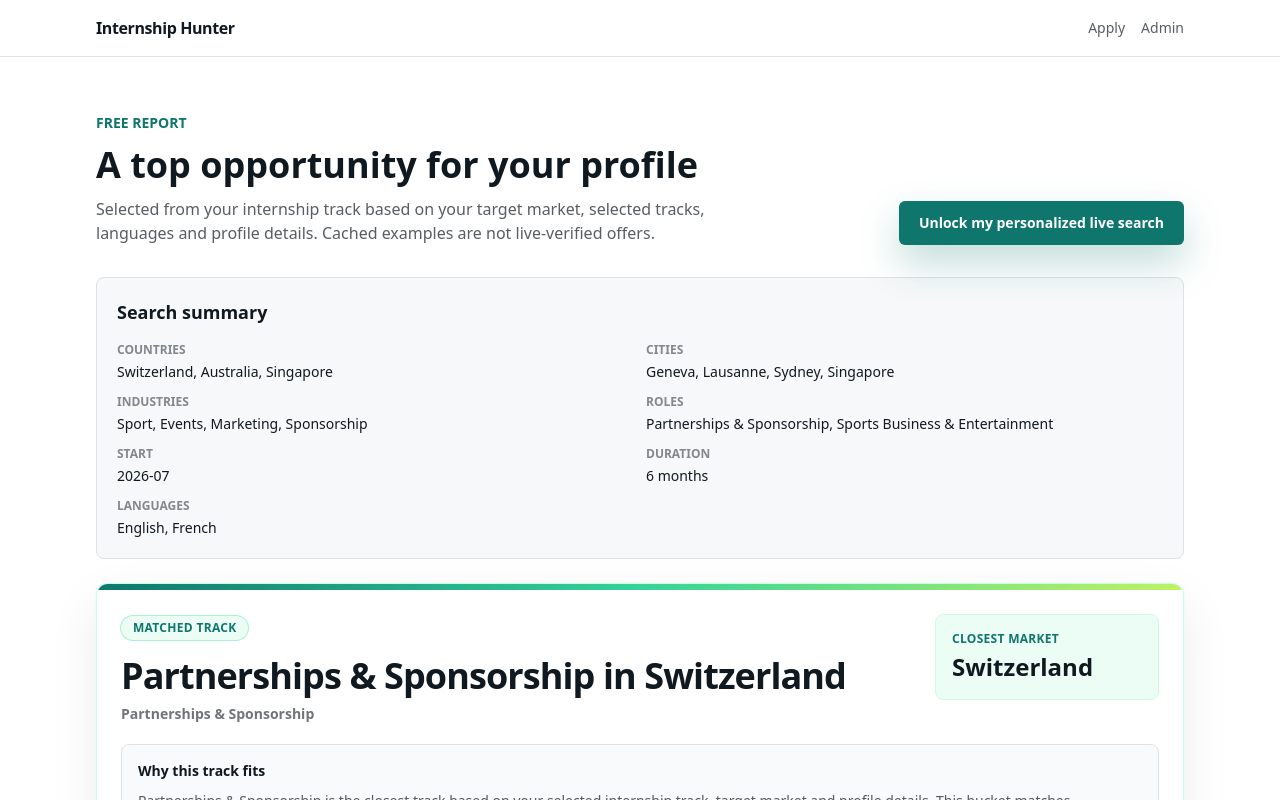
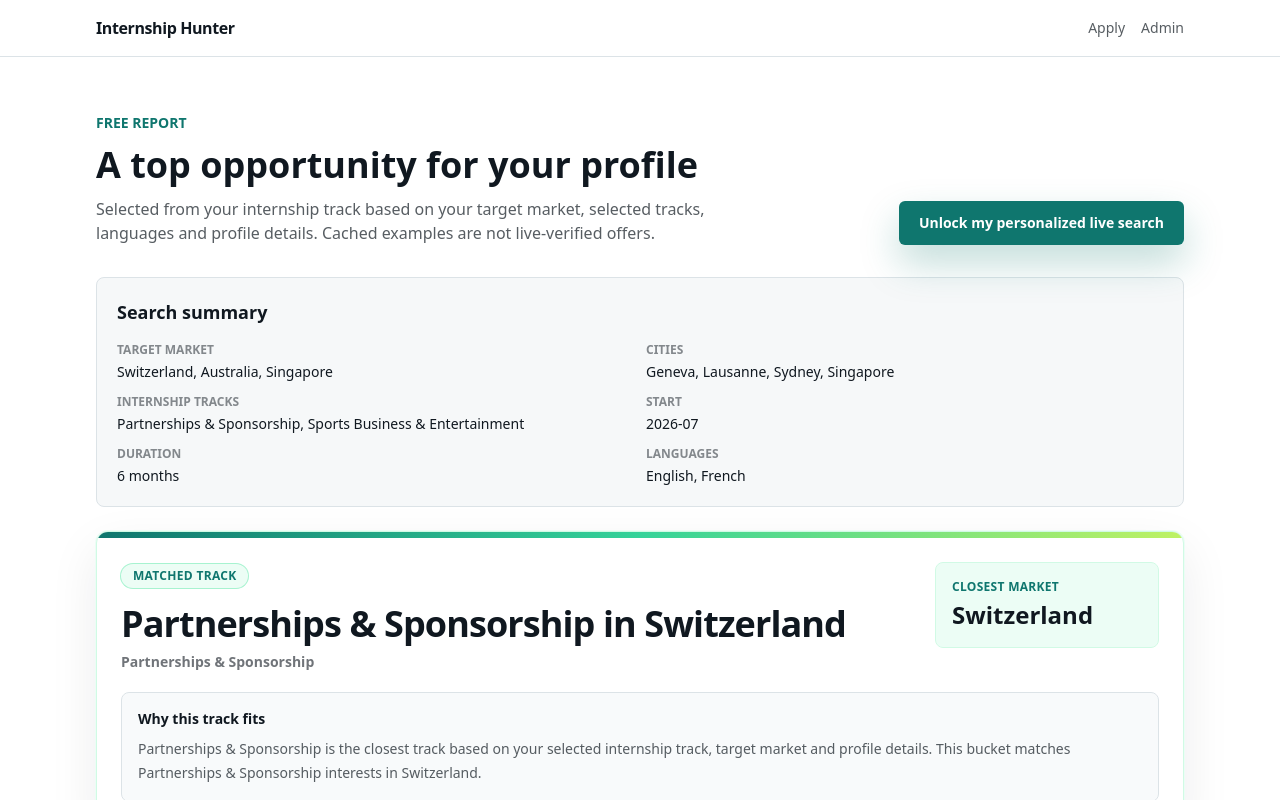
Before and after one commit to paulcuillerot-star/internshiphunter, a Next.js app: page /report/1 in a window 1280 px wide. Shown: the top 800 px of the page. Built offline with nearby package versions, Linux system fonts and the light colour scheme; no server answers.

Commit message:
Align search summary with guided form fields

```diff
--- a/components/SearchSummary.tsx
+++ b/components/SearchSummary.tsx
@@ -1,6 +1,14 @@
 import type { CandidateProfile } from "@/lib/types";
 
 export function SearchSummary({ profile }: { profile: CandidateProfile }) {
-  const rows = [["Countries", profile.targetCountries.join(", ")], ["Cities", profile.targetCities.join(", ") || "Flexible"], ["Industries", profile.targetIndustries.join(", ") || "Flexible"], ["Roles", profile.desiredRoles.join(", ")], ["Start", profile.internshipStartDate || "Flexible"], ["Duration", profile.internshipDuration || "Flexible"], ["Languages", profile.languagesSpoken.join(", ") || "Not specified"]];
+  const rows = [
+    ["Target market", profile.targetCountries.join(", ")],
+    ["Cities", profile.targetCities.join(", ") || "Flexible"],
+    ["Internship tracks", profile.desiredRoles.join(", ")],
+    ["Start", profile.internshipStartDate || "Flexible"],
+    ["Duration", profile.internshipDuration || "Flexible"],
+    ["Languages", profile.languagesSpoken.join(", ") || "Not specified"]
+  ];
+
   return <section className="rounded-lg border border-line bg-mist p-5"><h2 className="text-lg font-bold text-ink">Search summary</h2><dl className="mt-4 grid gap-3 sm:grid-cols-2">{rows.map(([label, value]) => <div key={label}><dt className="text-xs font-semibold uppercase text-ink/50">{label}</dt><dd className="mt-1 text-sm text-ink">{value}</dd></div>)}</dl></section>;
 }
```
